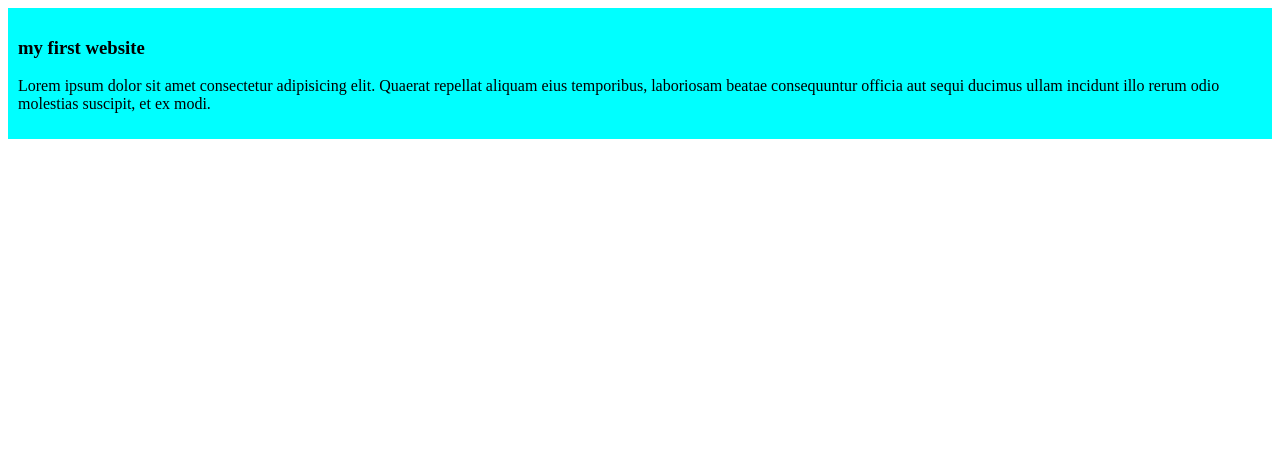
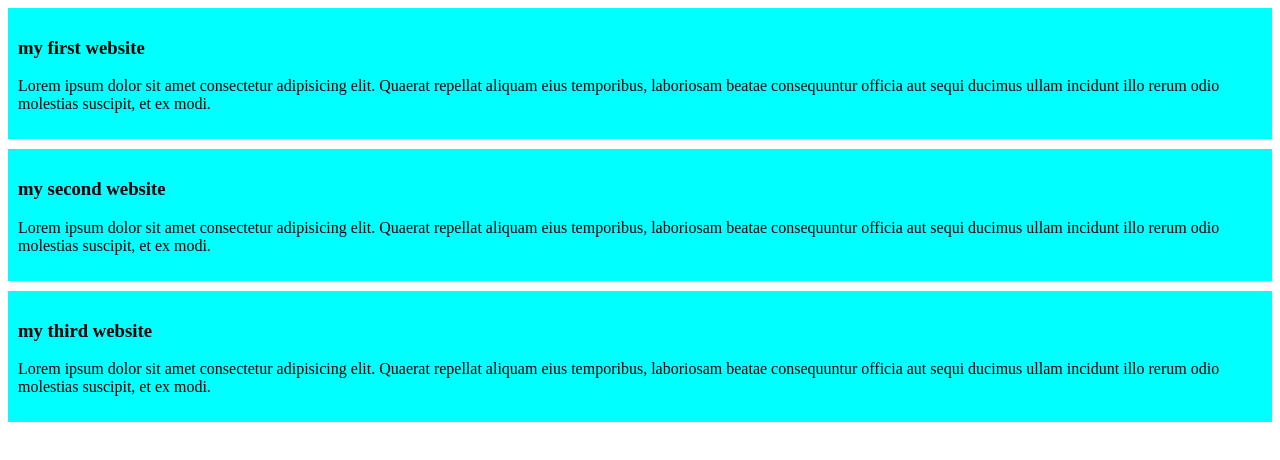
Before and after one commit to shihab027/my-simple-website, a plain HTML site: page index.html in a window 1280 px wide. Drawn offline with Linux system fonts and the light colour scheme.

Commit message:
added the second and the third blog

```diff
--- a/index.html
+++ b/index.html
@@ -11,5 +11,13 @@
         <h3>my first website</h3>
         <p>Lorem ipsum dolor sit amet consectetur adipisicing elit. Quaerat repellat aliquam eius temporibus, laboriosam beatae consequuntur officia aut sequi ducimus ullam incidunt illo rerum odio molestias suscipit, et ex modi.</p>
     </div>
+    <div>
+        <h3>my second website</h3>
+        <p>Lorem ipsum dolor sit amet consectetur adipisicing elit. Quaerat repellat aliquam eius temporibus, laboriosam beatae consequuntur officia aut sequi ducimus ullam incidunt illo rerum odio molestias suscipit, et ex modi.</p>
+    </div>
+    <div>
+        <h3>my third website</h3>
+        <p>Lorem ipsum dolor sit amet consectetur adipisicing elit. Quaerat repellat aliquam eius temporibus, laboriosam beatae consequuntur officia aut sequi ducimus ullam incidunt illo rerum odio molestias suscipit, et ex modi.</p>
+    </div>
 </body>
 </html>
--- a/styles/blog.css
+++ b/styles/blog.css
@@ -1,4 +1,5 @@
 div{
     background-color: aqua;
     padding: 10px;
+    margin-bottom: 10px;
 }
```
